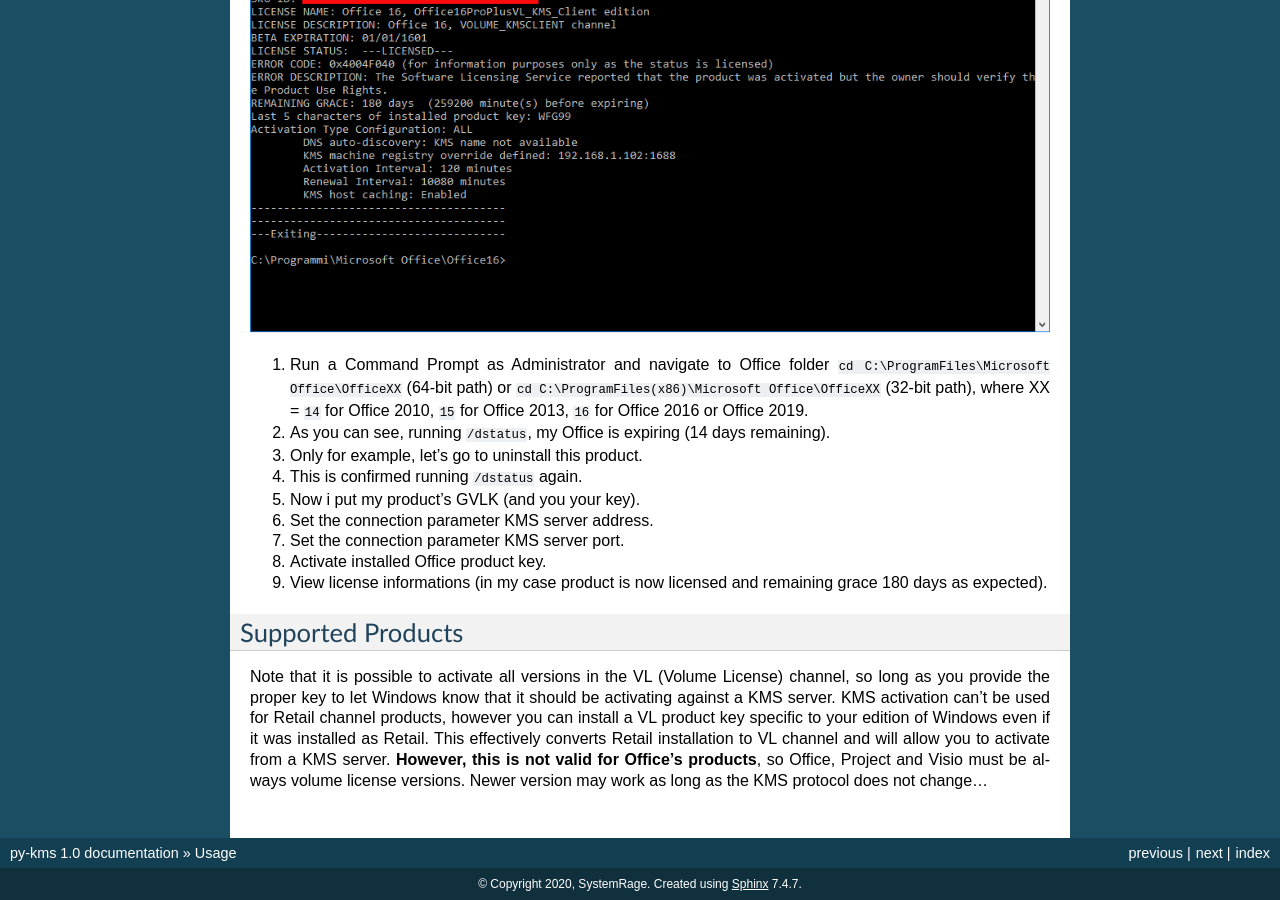
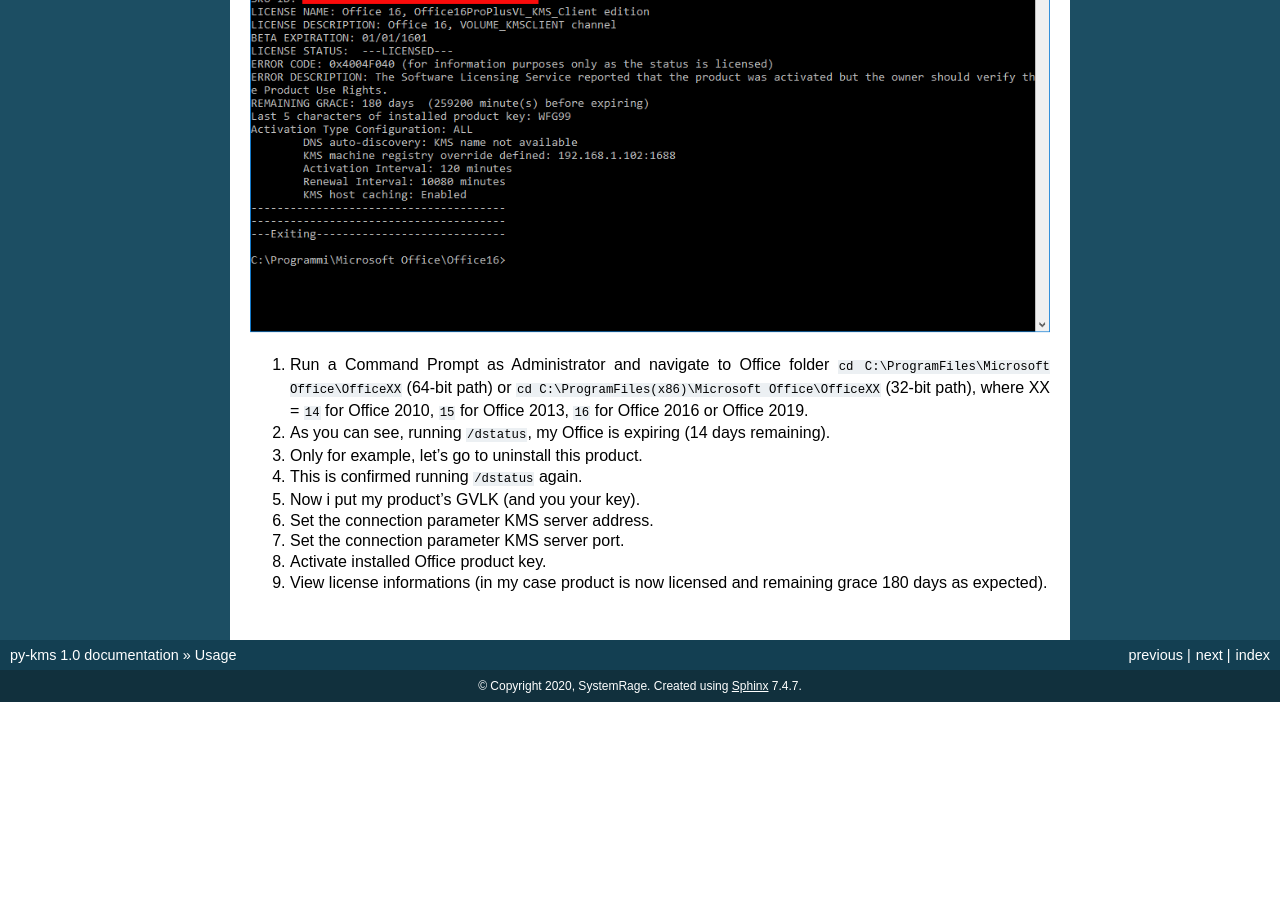
Before and after one commit to SystemRage/py-kms, a Sphinx documentation site: the page built from docs/Usage.md, in a window 1280 px wide and 900 px high, scrolled down 8834 px. Built offline with Sphinx 7.4.7, drawn with Linux system fonts in a browser that asks for light colours; after the commit the page ends 9536 px from its top, so only the background shows below that.

Commit message:
Moved the supported products section into documentation, as it does not fit the usage topic

```diff
--- a/docs/Usage.md
+++ b/docs/Usage.md
@@ -399,8 +399,3 @@
 6. Set the connection parameter KMS server port.
 7. Activate installed Office product key.
 8. View license informations (in my case product is now licensed and remaining grace 180 days as expected).
-
-## Supported Products
-Note that it is possible to activate all versions in the VL (Volume License) channel, so long as you provide the proper key to let Windows know that it should be activating against a KMS server. KMS activation can't be used for
-Retail channel products, however you can install a VL product key specific to your edition of Windows even if it was installed as Retail. This effectively converts Retail installation to VL channel and will allow you to activate
-from a KMS server. **However, this is not valid for Office's products**, so Office, Project and Visio must be always volume license versions. Newer version may work as long as the KMS protocol does not change...
```
Also changed, not shown: docs/Documentation.md (+5 -0 lines).
